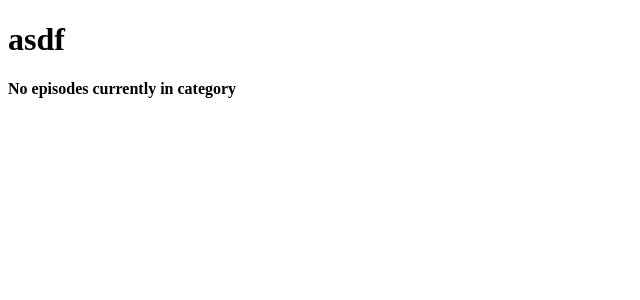
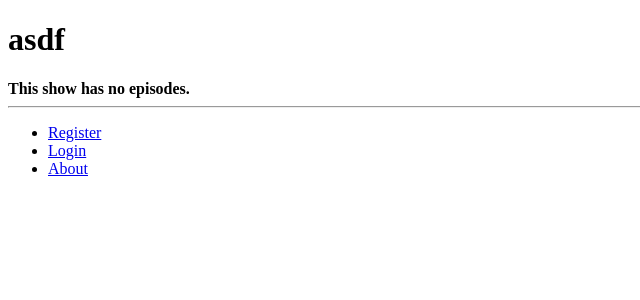
Before and after one commit to MartinSeibert/WhereWereWe, a Django app: page /main/show/asdf/ in a window 1280 px wide. Shown: the top 300 px of the page, without its empty margins (0-640 px from the left). Run offline with Django 3.2, Linux system fonts and the light colour scheme; data comes from the database, SQL or seed files in the repository; both versions use the stored data as it was after the commit.

Commit message:
Added a login, logout, and templates.

```diff
--- a/WhereWereWe_project/WhereWereWe_project/settings.py
+++ b/WhereWereWe_project/WhereWereWe_project/settings.py
@@ -98,3 +98,5 @@ TEMPLATE_DIRS = (
 # These help configure the media server portion
 MEDIA_URL = '/media/'
 MEDIA_ROOT = os.path.join(BASE_DIR, 'media')    # path to the media directory
+
+LOGIN_URL = '/main/login/'
--- a/WhereWereWe_project/main/urls.py
+++ b/WhereWereWe_project/main/urls.py
@@ -8,5 +8,7 @@ urlpatterns = patterns('',
 	url(r'^add_show/$', views.add_show, name='add_show'),
 	url(r'^show/(?P<show_title_slug>[\w\-]+)/$', views.show, name='show'),
 	url(r'^register/$', views.register, name='register'),
+	url(r'^login/$', views.user_login, name='login'),
+	url(r'^logout/$', views.user_logout, name='logout'),
 
 )
--- a/WhereWereWe_project/main/views.py
+++ b/WhereWereWe_project/main/views.py
@@ -1,5 +1,7 @@
-from django.http import HttpResponse
+from django.http import HttpResponse, HttpResponseRedirect
 from django.shortcuts import render
+from django.contrib.auth import authenticate, login, logout
+from django.contrib.auth.decorators import login_required
 from main.models import Show, Episode
 from main.forms import ShowForm, UserForm, UserProfileForm
 
@@ -162,8 +164,19 @@ def user_login(request):
 			# Bad login details were provided
 			# To display username and password, replace the print statement with print "Invalid login details: {0}, {1}".format(username, password)
 			print "Username or password is incorrect"
+			return HttpResponse("Invalid login credentials provided.")
 
 		# The request is not a HTTP POST, it's likely a GET so display the login form
 	else:
 		# No context variables to pass to the template system, hence the blank dictionary object
 		return render(request, 'main/login.html', {})
+
+# Use the login_required() decorator to ensure only those logged in can access the view.
+# The @ denotes that this method is a PYTHON DECORATOR
+@login_required
+def user_logout(request):
+	# Since we know the user is logged in, we can now just log them out.
+	logout(request)
+
+	# Take the user back to the homepage.
+	return HttpResponseRedirect('/main/')
--- /dev/null
+++ b/WhereWereWe_project/templates/base.html
@@ -0,0 +1,30 @@
+<!DOCTYPE html>
+
+<html>
+  <head>
+    <title>{% block title %}Hello {% endblock %}</title>
+  </head>
+
+  <body>
+    <!-- Page specific content goes here -->
+    <div>
+    	{% block body_block %}This is the body_block's default content.{% endblock %}
+     </div>
+
+     <hr />
+
+     <div>
+     	<ul>
+	     	{% if user.is_authenticated %}
+	     		<li><a href="{% url 'logout' %}">Logout</a></li>
+	     		<li><a href="{% url 'add_show' %}">Add a show</a></li>
+	     	{% else %}
+	     		<li><a href="{% url 'register' %}">Register</a></li>
+	     		<li><a href="{% url 'login' %}">Login</a></li>
+	     	{% endif %}
+
+	     		<li><a href="{% url 'about' %}">About</a></li>
+     	</ul>
+    </div>
+  </body>
+</html>
--- a/WhereWereWe_project/templates/main/show.html
+++ b/WhereWereWe_project/templates/main/show.html
@@ -1,3 +1,45 @@
+{% extends 'base.html' %}
+{% load staticfiles %}
+{% block title %}{{ show_title }}{% endblock %}
+
+{% block body_block %}
+	<h1>{{ show_title }}</h1>
+	{% if show %}
+		{% if episodes %}
+		<ul>
+			{% for episode in episodes %}
+			<li>{{ episode.title }}</li>
+			{% endfor %}
+		</ul>
+
+		{% else %}
+			<strong>This show has no episodes.</strong>
+		{% endif %}
+	{% if user.is_authenticated %}
+		<a href="/main/show/{{show.slug}}/add_episode/">Add an episode</a>
+	{% endif %}
+
+	{% else %}
+		The specified show {{ show_title }} does not exist!
+
+	{% endif %}
+
+{% endblock %}
+
+
+
+
+
+
+
+
+
+
+
+
+
+
+
 <!DOCTYPE html>
 <html>
 	<head>
--- a/progress.txt
+++ b/progress.txt
@@ -49,5 +49,8 @@ NOTE: TO INSTALL PILLOW:
 
 NOTE: Be sure to change the password hashing mechanism to bcrypt or something more secure than the default
 
+NOTE: There is more information about how to authenticate user emails and things of that sort at 9.8. Exercises on http://www.tangowithdjango.com/book17/chapters/login.html
 
-GOT TO Creating a Login Template on page http://www.tangowithdjango.com/book17/chapters/login.html
+NOTE: You can further abstract template blocks, details here: https://docs.djangoproject.com/en/1.7/topics/templates/#id1
+
+got to 10.5. Exercises¶ on  http://www.tangowithdjango.com/book17/chapters/templates.html
```
Also changed, not shown: WhereWereWe_project/templates/main/index.html (+13 -6 lines), WhereWereWe_project/templates/main/login.html (added, +20 -0 lines), WhereWereWe_project/db.sqlite3, 3 other files.
